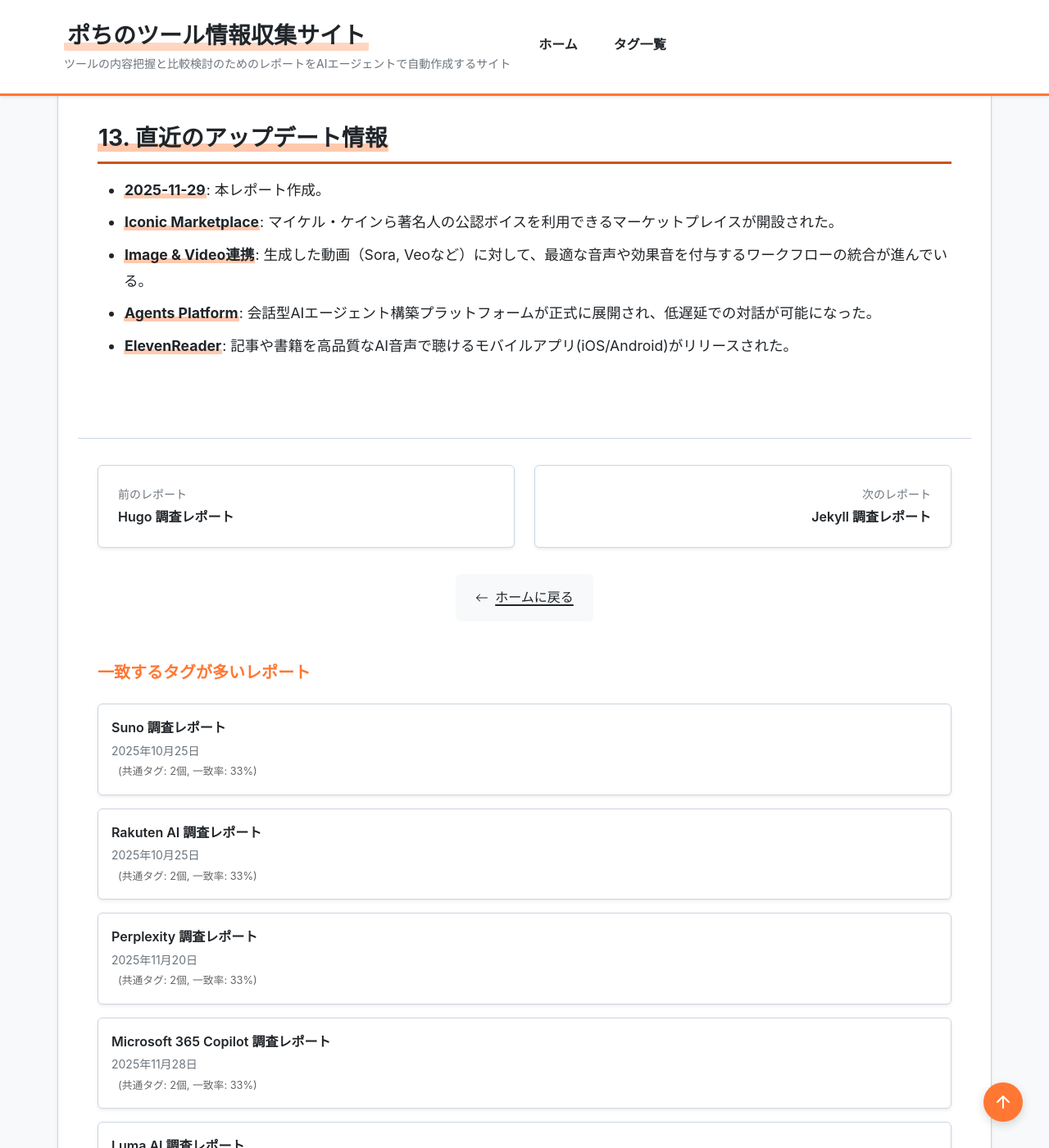
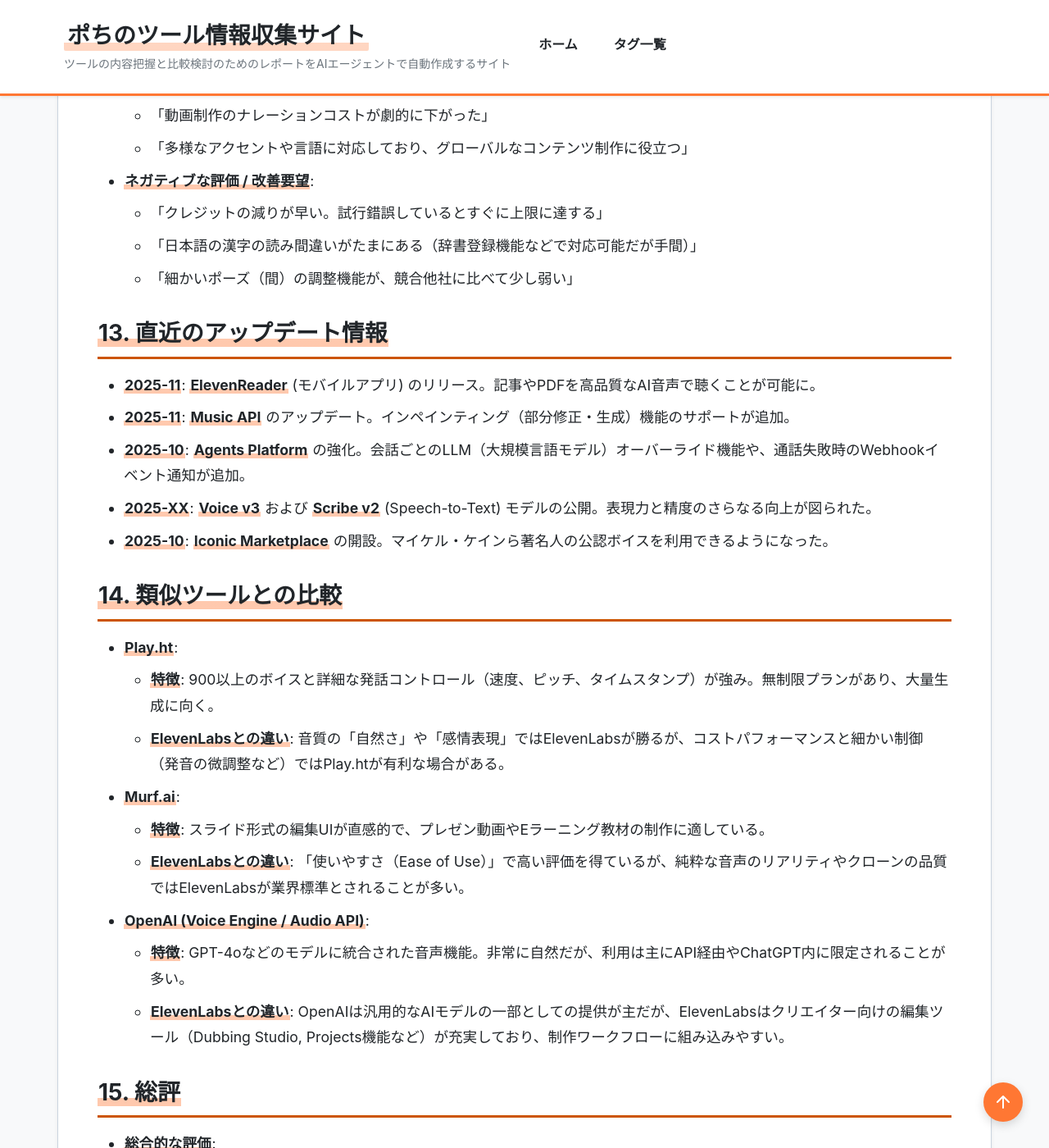
Before and after one commit to aegisfleet/tool-survey-report, a Jekyll site: the page built from _reports/elevenlabs.md, in a window 1280 px wide and 1400 px high, scrolled down 5716 px. Shown: the whole window at 82% size. Built offline with Jekyll 4.4.1, drawn with Linux system fonts in a browser that asks for light colours; some of the changed text lies outside the part shown.

Commit message:
Update ElevenLabs report to match template and include recent data (#212)
Co-authored-by: google-labs-jules[bot] <161369871+google-labs-jules[bot]@users.noreply.github.com>

```diff
--- a/_reports/elevenlabs.md
+++ b/_reports/elevenlabs.md
@@ -5,7 +5,7 @@ category: "AI"
 developer: "ElevenLabs"
 official_site: "https://elevenlabs.io/"
 date: "2025-11-29"
-last_updated: "2025-11-29"
+last_updated: "2025-11-30"
 tags:
   - "AI"
   - "生成AI"
@@ -121,18 +121,45 @@ relationships:
 
 ## **12. ユーザーの声（レビュー分析）**
 
-* **高評価**:
+* **調査対象**: G2, Capterra などの主要レビューサイト
+* **総合評価**: 非常に高い評価を得ている（G2では5つ星評価が大半を占める）。
+* **ポジティブな評価**:
   * 「他のツールとは比較にならないほど声がリアルで、感情が乗っている」
   * 「自分の声をクローンしてみたが、本人と区別がつかないレベルで驚いた」
   * 「動画制作のナレーションコストが劇的に下がった」
-* **低評価・改善点**:
+  * 「多様なアクセントや言語に対応しており、グローバルなコンテンツ制作に役立つ」
+* **ネガティブな評価 / 改善要望**:
   * 「クレジットの減りが早い。試行錯誤しているとすぐに上限に達する」
-  * 「日本語の漢字の読み間違いがたまにある（辞書登録機能などで対応可能）」
+  * 「日本語の漢字の読み間違いがたまにある（辞書登録機能などで対応可能だが手間）」
+  * 「細かいポーズ（間）の調整機能が、競合他社に比べて少し弱い」
 
 ## **13. 直近のアップデート情報**
 
-* **2025-11-29**: 本レポート作成。
-* **Iconic Marketplace**: マイケル・ケインら著名人の公認ボイスを利用できるマーケットプレイスが開設された。
-* **Image & Video連携**: 生成した動画（Sora, Veoなど）に対して、最適な音声や効果音を付与するワークフローの統合が進んでいる。
-* **Agents Platform**: 会話型AIエージェント構築プラットフォームが正式に展開され、低遅延での対話が可能になった。
-* **ElevenReader**: 記事や書籍を高品質なAI音声で聴けるモバイルアプリ(iOS/Android)がリリースされた。
+* **2025-11**: **ElevenReader** (モバイルアプリ) のリリース。記事やPDFを高品質なAI音声で聴くことが可能に。
+* **2025-11**: **Music API** のアップデート。インペインティング（部分修正・生成）機能のサポートが追加。
+* **2025-10**: **Agents Platform** の強化。会話ごとのLLM（大規模言語モデル）オーバーライド機能や、通話失敗時のWebhookイベント通知が追加。
+* **2025-XX**: **Voice v3** および **Scribe v2** (Speech-to-Text) モデルの公開。表現力と精度のさらなる向上が図られた。
+* **2025-10**: **Iconic Marketplace** の開設。マイケル・ケインら著名人の公認ボイスを利用できるようになった。
+
+## **14. 類似ツールとの比較**
+
+* **Play.ht**:
+  * **特徴**: 900以上のボイスと詳細な発話コントロール（速度、ピッチ、タイムスタンプ）が強み。無制限プランがあり、大量生成に向く。
+  * **ElevenLabsとの違い**: 音質の「自然さ」や「感情表現」ではElevenLabsが勝るが、コストパフォーマンスと細かい制御（発音の微調整など）ではPlay.htが有利な場合がある。
+* **Murf.ai**:
+  * **特徴**: スライド形式の編集UIが直感的で、プレゼン動画やEラーニング教材の制作に適している。
+  * **ElevenLabsとの違い**: 「使いやすさ（Ease of Use）」で高い評価を得ているが、純粋な音声のリアリティやクローンの品質ではElevenLabsが業界標準とされることが多い。
+* **OpenAI (Voice Engine / Audio API)**:
+  * **特徴**: GPT-4oなどのモデルに統合された音声機能。非常に自然だが、利用は主にAPI経由やChatGPT内に限定されることが多い。
+  * **ElevenLabsとの違い**: OpenAIは汎用的なAIモデルの一部としての提供が主だが、ElevenLabsはクリエイター向けの編集ツール（Dubbing Studio, Projects機能など）が充実しており、制作ワークフローに組み込みやすい。
+
+## **15. 総評**
+
+* **総合的な評価**:
+  * AI音声合成の分野において、**「圧倒的な自然さと感情表現」**で業界をリードする存在。単なる読み上げソフトの域を超え、演技指導が可能な「AIナレーター」としての地位を確立している。
+* **推奨されるチームやプロジェクト**:
+  * ゲーム制作、YouTube動画、オーディオブックなど、**音声のクオリティが作品の質に直結するプロジェクト**に最適。
+  * 既存動画の多言語化（Dubbing）を行いたいグローバル企業。
+* **選択時のポイント**:
+  * 「とにかく人間らしい、感情豊かな声」が必要ならElevenLabs一択である。
+  * 一方で、コストを極限まで抑えて大量に生成したい場合や、スライドに合わせて厳密にタイミング調整を行いたい場合は、Play.htやMurf.aiなどの他社ツールも比較検討する価値がある。
```
